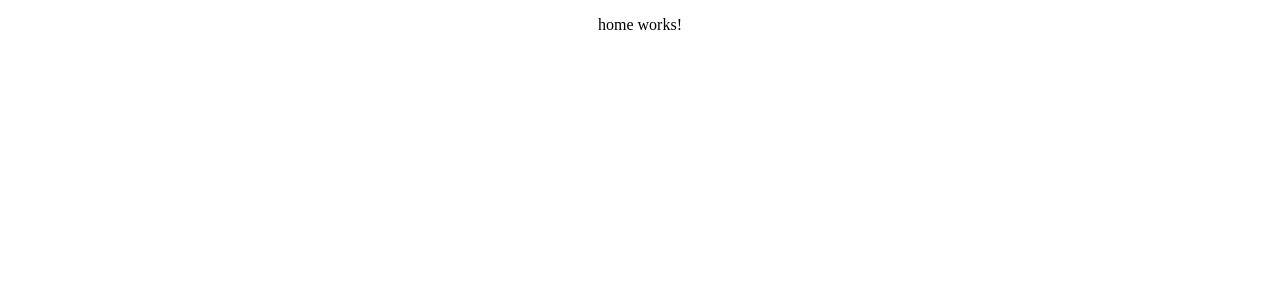
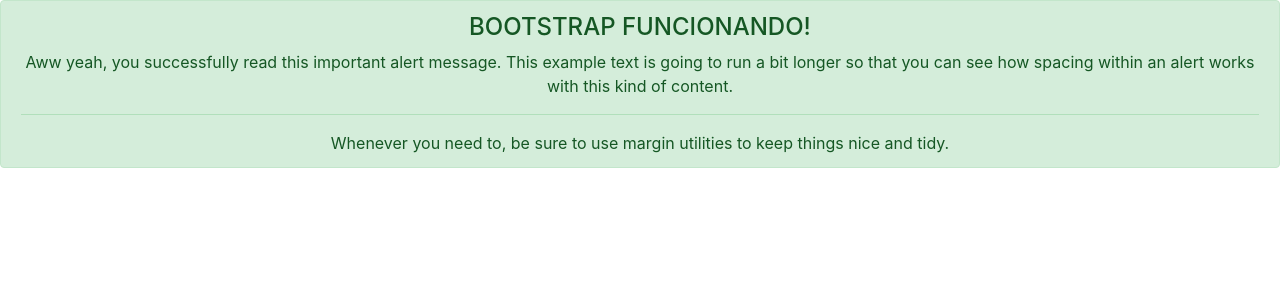
Before and after one commit to samuelreboucas07/Placar-ao-vivo, an Angular app in the folder frontend/placarJogo/: page / in a window 1280 px wide. Shown: the top 300 px of the page. Built offline with nearby package versions, Linux system fonts and the light colour scheme; no server answers.

Commit message:
bootstrap e comunicação back e front funcionando

```diff
--- a/frontend/placarJogo/src/app/_services/home.service.ts
+++ b/frontend/placarJogo/src/app/_services/home.service.ts
@@ -10,7 +10,7 @@
 	constructor(private http: HttpClient){
 	}
 
-	getMatches(): Observable<any>{
+	getMatches(){
 		return this.http.get<any>(`${environment.apiUrl}/matches`);
 	}
 
--- a/frontend/placarJogo/src/app/app.module.ts
+++ b/frontend/placarJogo/src/app/app.module.ts
@@ -15,8 +15,8 @@
     BrowserModule,
     AppRoutingModule,
     MainModule,
-    HttpClientModule,
-    CommonModule
+    CommonModule,
+    HttpClientModule
   ],
   providers: [],
   bootstrap: [AppComponent]
--- a/frontend/placarJogo/src/app/main/home/home.component.html
+++ b/frontend/placarJogo/src/app/main/home/home.component.html
@@ -1 +1,6 @@
-<p>home works!</p>
+<div class="alert alert-success" role="alert">
+  <h4 class="alert-heading">BOOTSTRAP FUNCIONANDO!</h4>
+  <p>Aww yeah, you successfully read this important alert message. This example text is going to run a bit longer so that you can see how spacing within an alert works with this kind of content.</p>
+  <hr>
+  <p class="mb-0">Whenever you need to, be sure to use margin utilities to keep things nice and tidy.</p>
+</div>
--- a/frontend/placarJogo/src/app/main/home/home.component.ts
+++ b/frontend/placarJogo/src/app/main/home/home.component.ts
@@ -1,5 +1,9 @@
 import { Component, OnInit } from '@angular/core';
 import { HomeServices } from './../../_services/home.service';
+// import { ToastrService } from 'ngx-toastr';
+import { catchError, filter } from 'rxjs/operators';
+import { throwError } from 'rxjs';
+
 @Component({
   selector: 'app-home',
   templateUrl: './home.component.html',
@@ -10,7 +14,15 @@
   constructor(private homeServices: HomeServices) { }
 
   ngOnInit() {
-  	console.log(this.homeServices.getMatches())
+  	this.homeServices.getMatches()
+  	.pipe(catchError(error => {
+  		return throwError(error);
+  	}))
+  	.subscribe(
+  		result => {
+  			console.log(result.data)
+  		}
+  	);
   }
 
 }
--- a/frontend/placarJogo/src/environments/environment.prod.ts
+++ b/frontend/placarJogo/src/environments/environment.prod.ts
@@ -1,3 +1,5 @@
 export const environment = {
-  production: true
+  production: true,
+  apiUrl: 'http://localhost:3000'
+
 };
--- a/frontend/placarJogo/src/index.html
+++ b/frontend/placarJogo/src/index.html
@@ -4,11 +4,16 @@
   <meta charset="utf-8">
   <title>PlacarJogo</title>
   <base href="/">
+    <link rel="stylesheet" href="https://stackpath.bootstrapcdn.com/bootstrap/4.3.1/css/bootstrap.min.css" integrity="sha384-ggOyR0iXCbMQv3Xipma34MD+dH/1fQ784/j6cY/iJTQUOhcWr7x9JvoRxT2MZw1T" crossorigin="anonymous">
 
   <meta name="viewport" content="width=device-width, initial-scale=1">
   <link rel="icon" type="image/x-icon" href="favicon.ico">
 </head>
 <body>
   <app-root></app-root>
+  <script src="https://code.jquery.com/jquery-3.3.1.slim.min.js" integrity="sha384-q8i/X+965DzO0rT7abK41JStQIAqVgRVzpbzo5smXKp4YfRvH+8abtTE1Pi6jizo" crossorigin="anonymous"></script>
+    <script src="https://cdnjs.cloudflare.com/ajax/libs/popper.js/1.14.7/umd/popper.min.js" integrity="sha384-UO2eT0CpHqdSJQ6hJty5KVphtPhzWj9WO1clHTMGa3JDZwrnQq4sF86dIHNDz0W1" crossorigin="anonymous"></script>
+    <script src="https://stackpath.bootstrapcdn.com/bootstrap/4.3.1/js/bootstrap.min.js" integrity="sha384-JjSmVgyd0p3pXB1rRibZUAYoIIy6OrQ6VrjIEaFf/nJGzIxFDsf4x0xIM+B07jRM" crossorigin="anonymous"></script>
+  </body>
 </body>
 </html>
```
